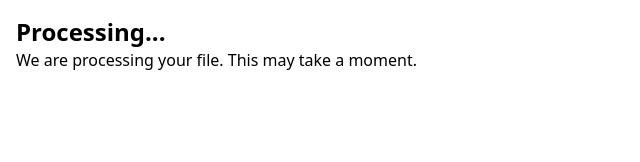
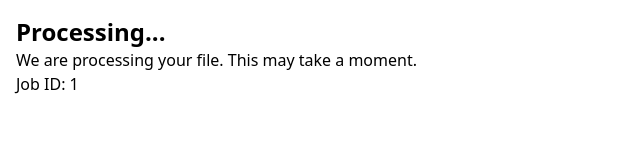
Before and after one commit to ezzye/dogshit, a React (Vite) app in the folder frontend/: page /progress/1 in a window 1280 px wide. Shown: the top 162 px of the page, without its empty margins (0-640 px from the left). Built offline with nearby package versions, Linux system fonts and the light colour scheme; no server answers.

Commit message:
feat: display job id on progress page

```diff
--- a/frontend/src/pages/Progress.tsx
+++ b/frontend/src/pages/Progress.tsx
@@ -21,6 +21,11 @@ export default function Progress() {
     <main className="p-4" aria-busy="true">
       <h1 className="text-2xl font-bold">Processing...</h1>
       <p role="status">We are processing your file. This may take a moment.</p>
+      {jobId && (
+        <p>
+          Job ID: <span>{jobId}</span>
+        </p>
+      )}
     </main>
   );
 }
```
